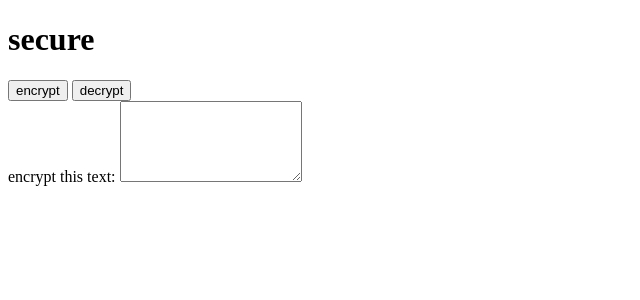
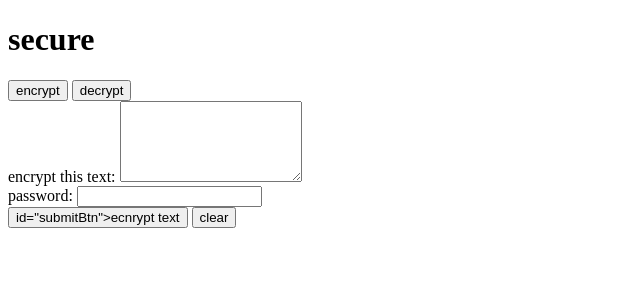
Before and after one commit to Justin-1095970/cyberLes5, a Flask app: page / in a window 1280 px wide. Shown: the top 300 px of the page, without its empty margins (0-640 px from the left). Run offline with Flask 3, Linux system fonts and the light colour scheme.

Commit message:
+ index.html edited

```diff
--- a/templates/index.html
+++ b/templates/index.html
@@ -19,7 +19,18 @@
                <textarea id="inputText" rows="5" required></textarea>
            </div>
 
+           <div>
+               <label>password: </label>
+               <input type="password" id="password" required>
+           </div>
+
+           <button type="submit"> id="submitBtn">ecnrypt text</button>
+           <button type="button" id="clearBtn">clear</button>
        </form>
+
+       <div id="resultSection" style="display: none">
+
+       </div>
 
    </div>
 </body>
```
Also changed, not shown: static/css/style.css (added, +14 -0 lines).
